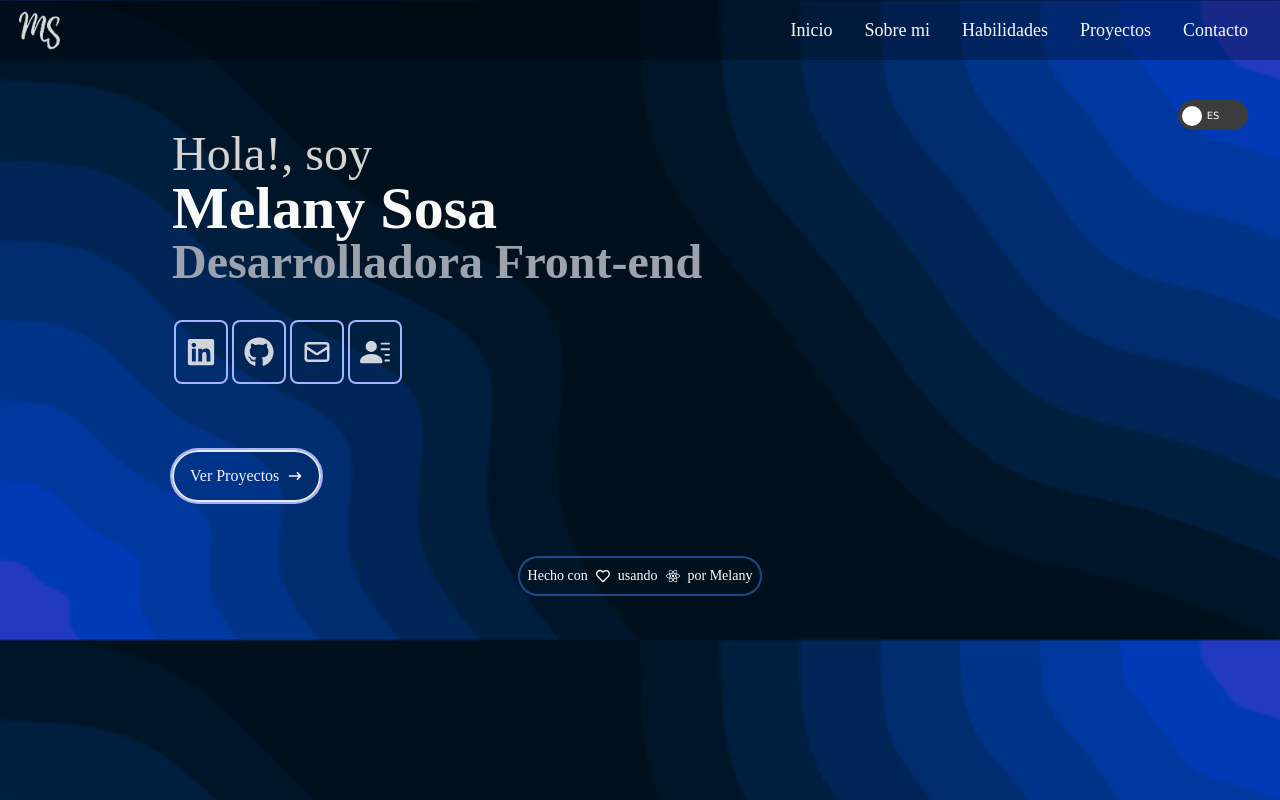
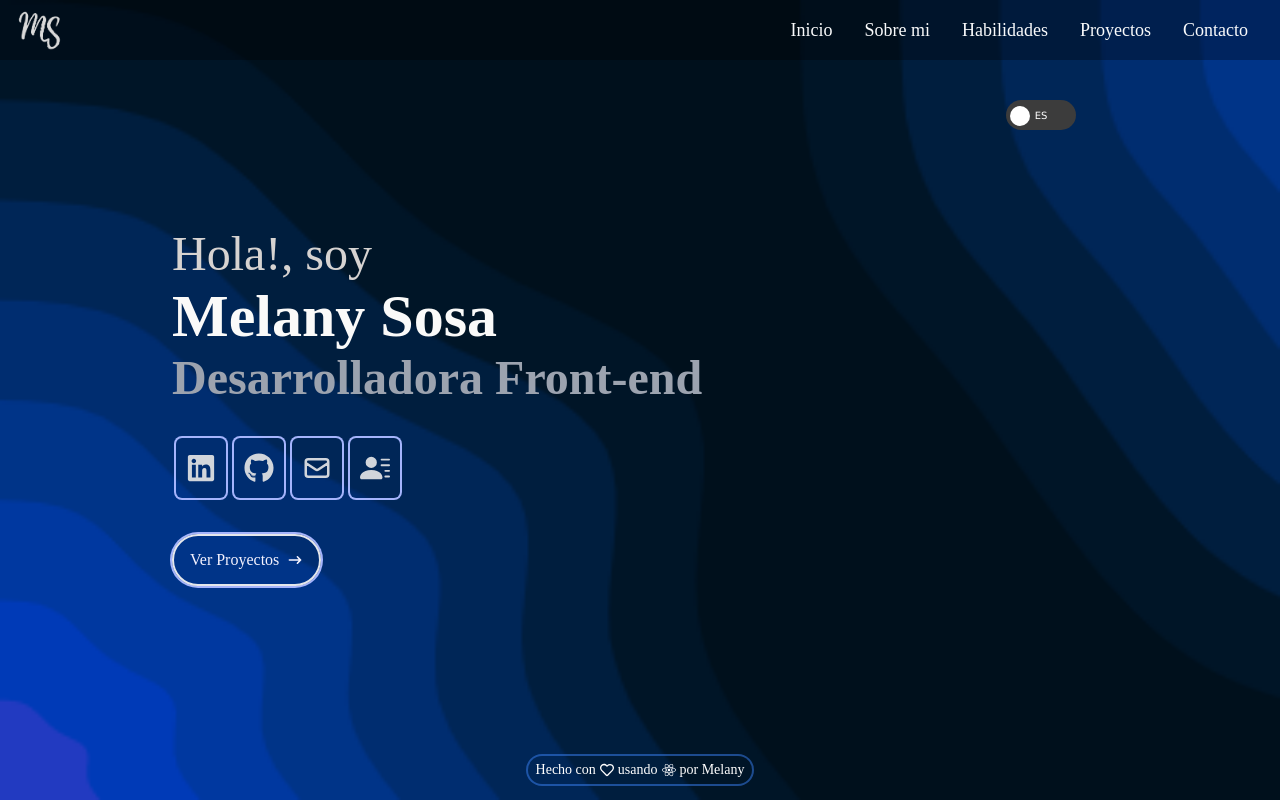
Before and after one commit to melanysosa/portfolio-melany-sosa, a React (Create React App) app: page / in a window 1280 px wide. Built offline with nearby package versions, Linux system fonts and the light colour scheme.

Commit message:
chancges contact, home

```diff
--- a/src/App.js
+++ b/src/App.js
@@ -6,8 +6,8 @@ import './App.css';
 function App() {
 	return (
 		<div>
+			<NavBar />
 			<AnimatePresence>
-				<NavBar />
 				<RouterApp />
 			</AnimatePresence>
 		</div>
--- a/src/components/Footer/useStyles.jsx
+++ b/src/components/Footer/useStyles.jsx
@@ -1,9 +1,9 @@
 const useStyles = () => {
 	return {
-		containerFooter: 'text-white flex justify-center m-6 ',
+		containerFooter: 'text-white flex justify-center m-4 ',
 		pFooter:
-			'flex text-sm items-center ring-2 p-2 rounded-full hover:bg-indigo-900',
-		spanFooter: 'pl-2 pr-2',
+			'flex text-sm items-center ring-2 px-2 py-1 rounded-full hover:bg-indigo-900',
+		spanFooter: 'px-1',
 	};
 };
 
--- a/src/language/en/language.json
+++ b/src/language/en/language.json
@@ -1,6 +1,5 @@
 {
 	"homePage": {
-		"language":"Language:",
 		"title1": "Hello!,I'm ",
 		"title2": "Front-end developer",
 		"titleButtonHome": "View Projects"
@@ -30,7 +29,7 @@
 		"titleContact": "Contact",
 		"subtitleContact": "Send me a message to contact us",
 		"inputName": "Name",
-		"inputEmail": "Email@hotmail.com",
+		"inputEmail": "Email",
 		"inputTextarea": "Message",
 		"validP": "Provide a valid email address.",
 		"buttonContact": "Send message"
--- a/src/language/es/language.json
+++ b/src/language/es/language.json
@@ -1,6 +1,5 @@
 {
 	"homePage": {
-		"language": "Language:",
 		"title1": "Hola!, soy",
 		"title2": "Desarrolladora Front-end",
 		"titleButtonHome": "Ver Proyectos"
@@ -30,7 +29,7 @@
 		"titleContact": "Contacto",
 		"subtitleContact": "   Envíame un mensaje para contactarnos  ",
 		"inputName": "Nombre",
-		"inputEmail": "Email@hotmail.com",
+		"inputEmail": "Correo electronico",
 		"inputTextarea": "Mensaje",
 		"validP": "Proporcione una dirección de correo electrónico válida.",
 		"buttonContact": "Enviar Mensaje"
--- a/src/pages/About/About.jsx
+++ b/src/pages/About/About.jsx
@@ -15,6 +15,7 @@ const About = () => {
 		<motion.div
 			name='about'
 			className={styles.containerAbout}
+			key='about'
 			initial='hidden'
 			animate='visible'
 			variants={opacityPages}
--- a/src/pages/Contact/Contact.jsx
+++ b/src/pages/Contact/Contact.jsx
@@ -17,6 +17,7 @@ const Contact = () => {
 		<motion.div
 			name='contact'
 			className={styles.containerContact}
+			key='contact'
 			initial='hidden'
 			animate='visible'
 			variants={opacityPages}
--- a/src/pages/Home/Home.jsx
+++ b/src/pages/Home/Home.jsx
@@ -31,6 +31,7 @@ const Home = () => {
 		<motion.div
 			name='home'
 			className={styles.home}
+			key='home'
 			initial='hidden'
 			animate='visible'
 			variants={opacityPages}
--- a/src/pages/Home/useStyles.jsx
+++ b/src/pages/Home/useStyles.jsx
@@ -1,10 +1,9 @@
 const useStyles = () => {
 	return {
-		home: 'w-full h-full',
-		containerHome:
-			'max-w-[1000px] mx-auto px-8 flex flex-col justify-center h-full ',
-		p1: 'text-3xl sm:text-5xl text-stone-300 ',
-		name: 'text-4xl sm:text-6xl font-bold text-stone-50',
+		home: 'w-full h-screen  max-w-[1000px] mx-auto px-8 flex flex-col justify-center',
+		containerHome: 'h-full mt-[50px]  ',
+		p1: 'text-3xl sm:text-5xl text-stone-300  mt-[50px] mb-2',
+		name: 'text-4xl sm:text-6xl font-bold text-stone-50 mb-2',
 		job: 'text-4xl sm:text-5xl font-bold text-gray-400  mb-8',
 		containerSocialIcons: 'flex flex-wrap  mb-8',
 		linkedin:
--- a/src/pages/Skills/Skills.jsx
+++ b/src/pages/Skills/Skills.jsx
@@ -25,6 +25,7 @@ const Skills = () => {
 		<motion.div
 			name='skilss'
 			className={styles.skillsContainer1}
+			key='skills'
 			initial='hidden'
 			animate='visible'
 			variants={opacityPages}
--- a/src/pages/Work/Work.jsx
+++ b/src/pages/Work/Work.jsx
@@ -16,6 +16,7 @@ const Work = () => {
 		<motion.div
 			name='work'
 			className={styles.containerWork}
+			key='work'
 			initial='hidden'
 			animate='visible'
 			variants={opacityPages}
```
